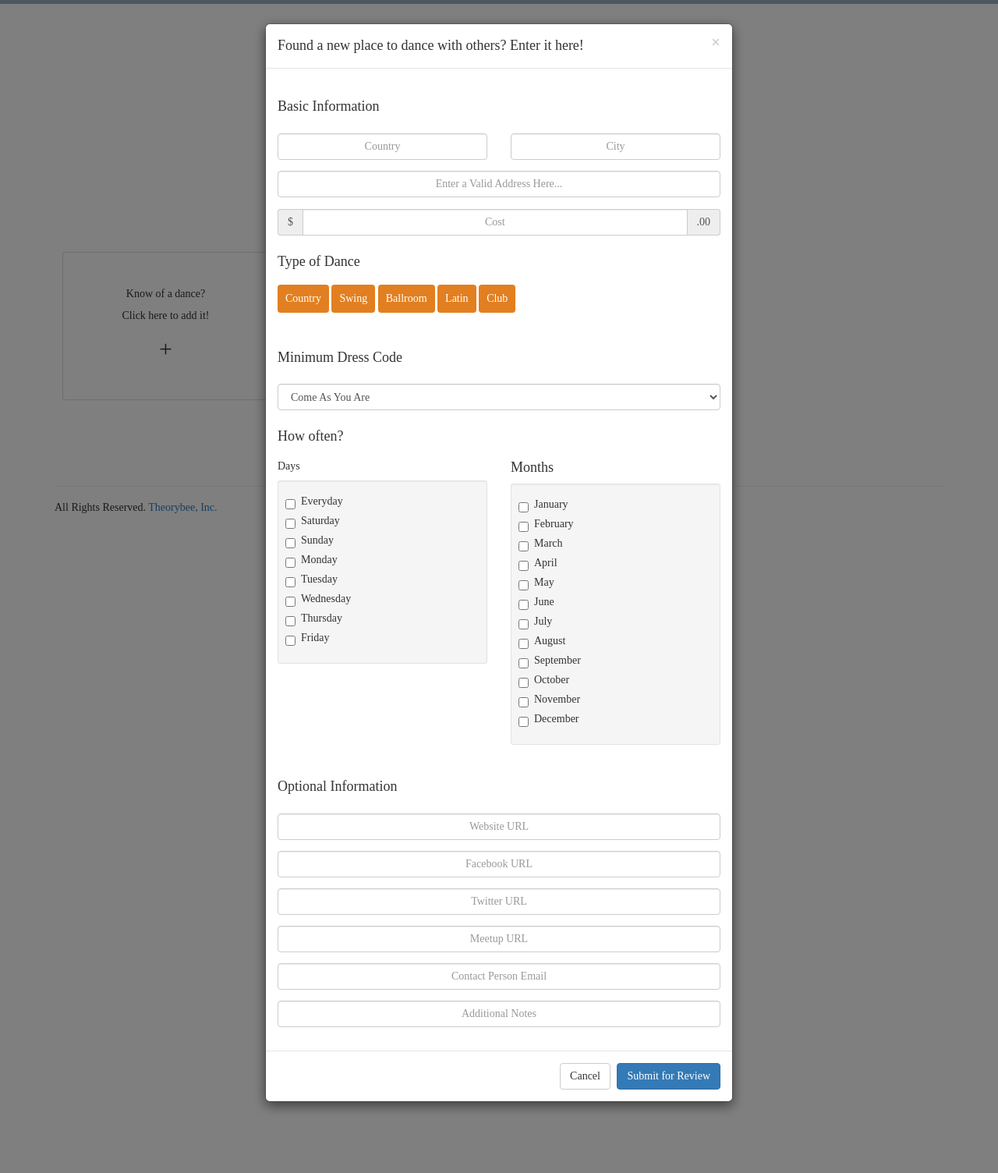
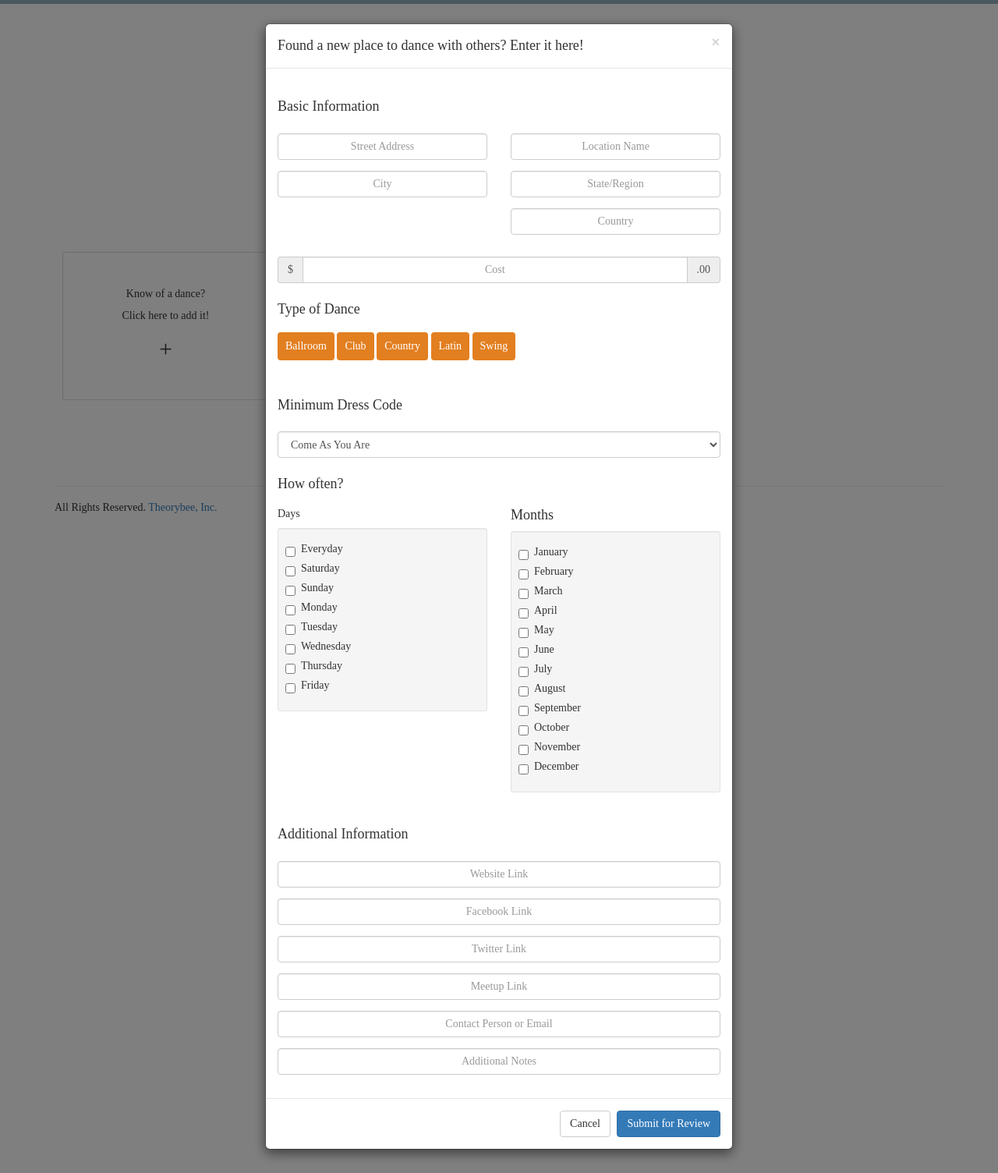
Before and after one commit to Xayaan/dancing-places-app, a Flask app: page / in a window 1280 px wide, after a click that opens the changed part. Shown: the whole page at 78% size. Run offline with Flask 2, Linux system fonts and the light colour scheme; data that the repository does not hold is empty; some libraries are stand-ins or nearby versions.

Commit message:
HTML/CSS/JS Changes to "Add Dance" modal
- Rename "Enter a Valid Address Here..." to "Street Address"
- Reorder "Country" "City" "Address" "State/Region" "Location Name"
- Under "Country", change "Waltz" to "Country Waltz"
- Under "Latin" add "Samba"
- Under "Club" remove "Other"
- When mousing over the types of dance, shows the text selector, instead of a button mouse
- Alphabetically order all dances, including the dance categories
- Replace all "URL" text to "link"
- Replace text with "Additional Information"
- "Contact Person Email" should be "Contact Person or Email"

```diff
--- a/app/static/css/main.css
+++ b/app/static/css/main.css
@@ -123,3 +123,7 @@ footer{
 	text-align: center;
 	font-size: 30px;
 }
+
+.checkbox label {
+    cursor: text;
+}
--- a/app/static/js/dashboard.js
+++ b/app/static/js/dashboard.js
@@ -2,15 +2,53 @@ function all_check(){
   $('.all-days-one').trigger('click');
 }
 
-var country_options = '<div class="well well-sm"><div class="checkbox"> <label> <input type="checkbox" name="country" value="line"> Line Dancing </label></div><div class="checkbox"> <label> <input type="checkbox" name="country" value="waltz"> Waltz </label></div><div class="checkbox"> <label> <input type="checkbox" name="country" value="texastwostep"> Texas Two Step </label></div><div class="checkbox"> <label> <input type="checkbox" name="country" value="twostep"> Two Step </label></div><div class="checkbox"> <label> <input type="checkbox" name="country" value="polka"> Polka </label></div></div>'
-var swing_options = '<div class="well well-sm"><div class="checkbox"> <label> <input type="checkbox" name="swing" value="east-coast"> East Coast </label></div><div class="checkbox"> <label> <input type="checkbox" name="swing" value="west-coast"> West Coast </label></div><div class="checkbox"> <label> <input type="checkbox" name="swing" value="hustle"> Hustle </label></div><div class="checkbox"> <label> <input type="checkbox" name="swing" value="lindyhop"> Lindy Hop </label></div><div class="checkbox"> <label> <input type="checkbox" name="swing" value="lindy"> Lindy </label></div></div>'
-var ballroom_options = '<div class="well well-sm"><div class="checkbox"> <label> <input type="checkbox" name="ballroom" value="waltz"> Waltz </label></div><div class="checkbox"> <label> <input type="checkbox" name="ballroom" value="tango"> Tango </label></div><div class="checkbox"> <label> <input type="checkbox" name="ballroom" value="foxtrot"> Foxtrot </label></div><div class="checkbox"> <label> <input type="checkbox" name="ballroom" value="foxy"> Foxy </label></div><div class="checkbox"> <label> <input type="checkbox" name="ballroom" value="atango"> Argentine Tango </label></div></div>'
-var latin_options = '<div class="well well-sm"><div class="checkbox"> <label> <input type="checkbox" name="latin" value="salsa"> Salsa </label></div><div class="checkbox"> <label> <input type="checkbox" name="latin" value="bachata"> Bachata </label></div><div class="checkbox"> <label> <input type="checkbox" name="latin" value="merengue"> Merengue </label></div><div class="checkbox"> <label> <input type="checkbox" name="latin" value="cumbia"> Cumbia </label></div><div class="checkbox"> <label> <input type="checkbox" name="latin" value="rumba"> Rumba </label></div><div class="checkbox"><label><input type="checkbox" name="latin" value="chacha">Cha-Cha</label></div><div class="checkbox"><label><input type="checkbox" name="latin" value="reggaeton">Reggaeton</label></div><div class="checkbox"><label><input type="checkbox" name="latin" value="kizomba">Kizomba</label></div><div class="checkbox"><label><input type="checkbox" name="latin" value="zouk">Zouk</label></div></div>'
-var club_options = '<div class="well well-sm"><div class="checkbox"> <label> <input type="checkbox" name="club" value="grinding"> Grinding </label></div><div class="checkbox"> <label> <input type="checkbox" name="club" value="other"> Other </label></div></div>'
+var ballroom_options = '<div class="well well-sm"> \
+<div class="checkbox"> <label> <input type="checkbox" name="ballroom" value="atango"> Argentine Tango </label></div> \
+<div class="checkbox"> <label> <input type="checkbox" name="ballroom" value="foxtrot"> Foxtrot </label></div> \
+<div class="checkbox"> <label> <input type="checkbox" name="ballroom" value="foxy"> Foxy </label></div> \
+<div class="checkbox"> <label> <input type="checkbox" name="ballroom" value="tango"> Tango </label></div> \
+<div class="checkbox"> <label><input type="checkbox" name="ballroom" value="waltz"> Waltz </label></div> \
+</div>'
+
+var country_options = '<div class="well well-sm"> \
+<div class="checkbox"> <label> <input type="checkbox" name="country" value="waltz"> Country Waltz </label></div> \
+<div class="checkbox"> <label> <input type="checkbox" name="country" value="line"> Line Dancing </label></div> \
+<div class="checkbox"> <label> <input type="checkbox" name="country" value="polka"> Polka </label></div> \
+<div class="checkbox"> <label> <input type="checkbox" name="country" value="texastwostep"> Texas Two Step </label></div> \
+<div class="checkbox"> <label> <input type="checkbox" name="country" value="twostep"> Two Step </label></div> \
+</div>'
+
+var swing_options = '<div class="well well-sm"> \
+<div class="checkbox"> <label> <input type="checkbox" name="swing" value="east-coast"> East Coast </label></div> \
+<div class="checkbox"> <label> <input type="checkbox" name="swing" value="hustle"> Hustle </label></div> \
+<div class="checkbox"> <label> <input type="checkbox" name="swing" value="lindy"> Lindy </label></div> \
+<div class="checkbox"> <label> <input type="checkbox" name="swing" value="lindyhop"> Lindy Hop </label></div> \
+<div class="checkbox"> <label> <input type="checkbox" name="swing" value="west-coast"> West Coast </label></div> \
+</div>'
+
+var latin_options = '<div class="well well-sm"> \
+<div class="checkbox"> <label> <input type="checkbox" name="latin" value="bachata"> Bachata </label></div> \
+<div class="checkbox"><label><input type="checkbox" name="latin" value="chacha">Cha-Cha</label></div> \
+<div class="checkbox"> <label> <input type="checkbox" name="latin" value="cumbia"> Cumbia </label></div> \
+<div class="checkbox"><label><input type="checkbox" name="latin" value="kizomba">Kizomba</label></div> \
+<div class="checkbox"> <label> <input type="checkbox" name="latin" value="merengue"> Merengue </label></div> \
+<div class="checkbox"><label><input type="checkbox" name="latin" value="reggaeton">Reggaeton</label></div> \
+<div class="checkbox"> <label> <input type="checkbox" name="latin" value="rumba"> Rumba </label></div> \
+<div class="checkbox"> <label> <input type="checkbox" name="latin" value="salsa"> Salsa </label></div> \
+<div class="checkbox"> <label> <input type="checkbox" name="latin" value="samba"> Samba </label></div> \
+<div class="checkbox"><label><input type="checkbox" name="latin" value="zouk">Zouk</label></div> \
+</div>'
+
+var club_options = '<div class="well well-sm"><div class="checkbox"> <label> <input type="checkbox" name="club" value="grinding"> Grinding </label></div></div>'
 
 $(document).on('click', '.type-upper h5', function(){
 	$('.type-upper h5').removeClass('active-upper');
 	$(this).addClass('active-upper');
+});
+
+$(document).on('click', '.ballroom-upper', function(){
+	$('.type-inner').empty();
+	$('.type-inner').append(ballroom_options);
 });
 
 $(document).on('click', '.country-upper', function(){
@@ -21,11 +59,6 @@ $(document).on('click', '.country-upper', function(){
 $(document).on('click', '.swing-upper', function(){
 	$('.type-inner').empty();
 	$('.type-inner').append(swing_options);
-});
-
-$(document).on('click', '.ballroom-upper', function(){
-	$('.type-inner').empty();
-	$('.type-inner').append(ballroom_options);
 });
 
 $(document).on('click', '.latin-upper', function(){
--- a/app/templates/dashboard.html
+++ b/app/templates/dashboard.html
@@ -6,28 +6,55 @@
     <link rel="stylesheet" type="text/css" href="../static/css/main.css">
   </head>
   <body>
+
+    <!-- Start modal -->
+
     <div class="modal fade" id="myModal" tabindex="-1" role="dialog" aria-labelledby="myModalLabel">
       <div class="modal-dialog actual-form" role="document">
 	<div class="modal-content">
+
 	  <div class="modal-header">
             <button type="button" class="close" data-dismiss="modal" aria-label="Close"><span aria-hidden="true">&times;</span></button>
             <h4 class="modal-title" id="myModalLabel">Found a new place to dance with others? Enter it here!</h4>
 	  </div>
+
 	  <div class="modal-body">
 	    <br>
 	    <h4>Basic Information</h4><br>
+
 	    <div class="row">
 	      <div class="col-xs-12 col-md-6">
-				    <input type="text" class="main-form-input form-control" id="country-input" placeholder="Country">
+		<input type="text" class="form-control" id="address-input" placeholder="Street Address">
 	      </div>
+
+	      <div class="col-xs-12 col-md-6">
+		<input type="text" class="form-control" id="address-input" placeholder="Location Name">
+	      </div>
+	    </div>
+	    <br>
+	    <div class="row">
 	      <div class="col-xs-12 col-md-6">
 		<input type="text" class="main-form-input form-control" id="city-input" placeholder="City">
 	      </div>
+
+	      <div class="col-xs-12 col-md-6">
+		<input type="text" class="main-form-input form-control" id="state-input" placeholder="State/Region">
 	      </div>
-			</br>
-				<div class="form-group">
-					<input type="text" class="form-control" id="address-input" placeholder="Enter a Valid Address Here...">
+	    </div
+	       >	<br>
+	    <div class="row">
+	      <div class="col-xs-12 col-md-6 col-md-offset-6">
+		<input type="text" class="main-form-input form-control" id="country-input" placeholder="Country">
 	      </div>
+	    </div>
+	    <br>
+	    <br>
+
+	    <!-- <div class="form-group"> -->
+	    <!-- <input type="text" class="form-control" id="address-input" placeholder="Street Address"> -->
+
+
+	    <!-- </div> -->
 	    <div class="input-group">
 	      <div class="input-group-addon">$</div>
 	      <input type="text" class="form-control" id="cost-input" placeholder="Cost">
@@ -35,11 +62,11 @@
 	    </div><br>
 	    <h4>Type of Dance</h4>
 	    <div class="type-upper">
+	      <h5 class="ballroom-upper upper">Ballroom</h5>
+	      <h5 class="club-upper upper">Club</h5>
 	      <h5 class="country-upper upper">Country</h5>
+	      <h5 class="latin-upper upper">Latin</h5>
 	      <h5 class="swing-upper upper">Swing</h5>
-					<h5 class="ballroom-upper upper">Ballroom</h5>
-					<h5 class="latin-upper upper">Latin</h5>
-					<h5 class="club-upper upper">Club</h5>
 	    </div><br>
 	    <div class="type-inner">
 	    </div><br>
@@ -92,13 +119,13 @@
 	      </div>
 	    </div>
 	    <div class="others"><br>
-				<h4>Optional Information</h4><br>
+	      <h4>Additional Information</h4><br>
 	      <div class="form-group">
-					<input type="text" class="main-form-input form-control" id="website-input" placeholder="Website URL"><br>
-					<input type="text" class="main-form-input form-control" id="facebook-input" placeholder="Facebook URL"><br>
-					<input type="text" class="main-form-input form-control" id="twitter-input" placeholder="Twitter URL"><br>
-					<input type="text" class="main-form-input form-control" id="meetup-input" placeholder="Meetup URL"><br>
-					<input type="text" class="main-form-input form-control" id="contact-input" placeholder="Contact Person Email"><br>
+		<input type="text" class="main-form-input form-control" id="website-input" placeholder="Website Link"><br>
+		<input type="text" class="main-form-input form-control" id="facebook-input" placeholder="Facebook Link"><br>
+		<input type="text" class="main-form-input form-control" id="twitter-input" placeholder="Twitter Link"><br>
+		<input type="text" class="main-form-input form-control" id="meetup-input" placeholder="Meetup Link"><br>
+		<input type="text" class="main-form-input form-control" id="contact-input" placeholder="Contact Person or Email"><br>
 		<input type="text" class="main-form-input form-control" id="additional-input" placeholder="Additional Notes">
 	      </div>
 	    </div>
@@ -111,6 +138,8 @@
       </div>
     </div>
 
+
+    <!-- End modal -->
 
 
     <div class="topbar"></div>
```
Also changed, not shown: app/templates/admin_dashboard.html (+45 -13 lines). Lines whose indentation alone changed are shown as unchanged.
